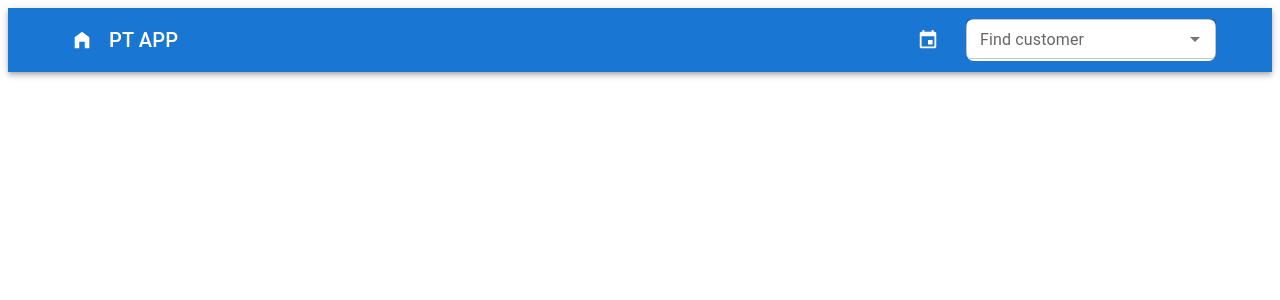
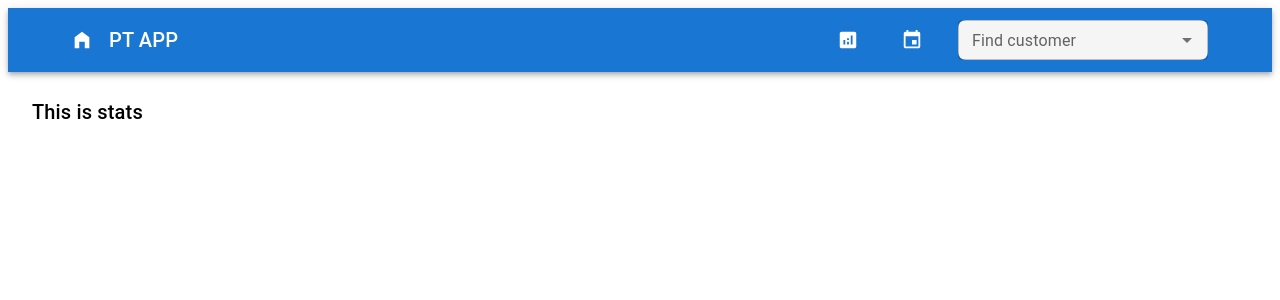
Before and after one commit to kolehmaineniina/ptapp, a React (Vite) app: page /stats in a window 1280 px wide. Shown: the top 300 px of the page. Built offline with nearby package versions, Linux system fonts and the light colour scheme; no server answers; what ag-grid-community would draw is missing.

Commit message:
A very basic recharts BarChart component has been added, trainings data fetched and mapped into an applicable form. Routing has been added and new route added to navigation

```diff
--- a/package.json
+++ b/package.json
@@ -20,14 +20,17 @@
     "ag-grid-react": "^33.2.3",
     "date-fns": "^4.1.0",
     "dayjs": "^1.11.13",
+    "lodash": "^4.17.21",
     "react": "^19.0.0",
     "react-big-calendar": "^1.18.0",
     "react-dom": "^19.0.0",
+    "react-is": "^19.1.0",
     "react-router-dom": "^7.5.0",
     "recharts": "^2.15.3"
   },
   "devDependencies": {
     "@eslint/js": "^9.21.0",
+    "@types/lodash": "^4.17.16",
     "@types/react": "^19.0.10",
     "@types/react-big-calendar": "^1.16.1",
     "@types/react-dom": "^19.0.4",
--- a/src/App.tsx
+++ b/src/App.tsx
@@ -8,6 +8,7 @@ import { Container } from '@mui/material';
 import { getCustomers } from './api/customers';
 import { useQuery, useQueryClient } from '@tanstack/react-query';
 import TrainigsCalendar from './pages/CalendarPage';
+import TrainingsStats from './pages/StatisticsPage';
 
 function App() {
 
@@ -31,6 +32,7 @@ function App() {
         <Routes>
           <Route path='/' element={<CustomersPage refreshCustomers={refreshCustomers} customers={customers} isLoading={customersLoading} />} />
           <Route path='/calendar' element={<TrainigsCalendar />} />
+          <Route path='/stats' element={<TrainingsStats />} />
           <Route path='/customers/:id' element={<CustomerProfile />} />
         </Routes>
         </Container>
--- a/src/components/AppBarNav.tsx
+++ b/src/components/AppBarNav.tsx
@@ -1,7 +1,7 @@
 import{ AppBar, Autocomplete, Button, Stack, TextField, Toolbar, Typography} from '@mui/material';
 import { NavLink, useNavigate } from 'react-router-dom';
 import { Customer } from '../types';
-import { HomeFilled } from '@mui/icons-material';
+import { Analytics, HomeFilled } from '@mui/icons-material';
 import { CalendarIcon } from '@mui/x-date-pickers';
 
 export default function AppBarNav(
@@ -18,9 +18,10 @@ export default function AppBarNav(
             <Typography variant='h6' sx={{ lineHeight: 1, px: 1 }}>PT App</Typography>
           </Button>
           <Stack direction="row">
+            <Button size="large" color="inherit" startIcon={<Analytics/>} component={NavLink} to="/stats" />
             <Button size="large" color="inherit" startIcon={<CalendarIcon/>} component={NavLink} to="/calendar" />
             <Autocomplete
-            sx={{ width: 250, bgcolor: "white", borderRadius: 2 }}
+              sx={{ width: 250, bgcolor: "whitesmoke", borderRadius: 2, m: 1 }}
               options = {customers}
               getOptionLabel={(customer) => `${customer.firstname} ${customer.lastname}`}
               onChange={(_event, value) => {
--- a/src/components/CustomerCard.tsx
+++ b/src/components/CustomerCard.tsx
@@ -49,7 +49,6 @@ export default function CustomerCard({ customer, onChange, editable, actions }:
                 {actions}
             </CardActions>
             </Stack>
-
             <CardContent>
                 <Grid container spacing={2}>
                     <Grid size={{ xs: 12, sm: 6, md: 3 }}>
--- a/src/components/CustomerGrid.tsx
+++ b/src/components/CustomerGrid.tsx
@@ -3,7 +3,6 @@ import { AgGridReact } from "ag-grid-react"
 import { AllCommunityModule, ModuleRegistry, RowClickedEvent } from 'ag-grid-community'
 import { ColDef } from "ag-grid-community"
 import { useEffect, useMemo, useRef} from 'react';
-
 
 ModuleRegistry.registerModules([AllCommunityModule])
 
@@ -18,21 +17,20 @@ export default function CustomerGrid(props: {
 }) {
 
     const colDefs: ColDef<Customer>[] = useMemo(() => [
-        { checkboxSelection: true, width: 30, suppressCsvExport: true},
+        { headerName: 'Select', checkboxSelection: true, width: 70, suppressCsvExport: true},
         { headerName: 'ID', field: 'id',
           sortable: false,
           filter: true,
           floatingFilter: true,
-          width: 100,
-          cellStyle: { textAlign: 'center' }
+          width: 90,
         },
-        { headerName: 'First Name', field: 'firstname', filter: true, floatingFilter: true },
-        { headerName: 'Last Name', field: 'lastname', filter: true, floatingFilter: true },
-        { headerName: 'Email', field: 'email', sortable: false },
-        { headerName: 'Phone', field: 'phone', sortable: false },
-        { headerName: 'Street Address', field: 'streetaddress', sortable: false },
-        { headerName: 'Zip Code', field: 'postcode' },
-        { headerName: 'City', field: 'city' }
+        { headerName: 'First Name', field: 'firstname', filter: true, floatingFilter: true, width: 120},
+        { headerName: 'Last Name', field: 'lastname', filter: true, floatingFilter: true, width: 120 },
+        { headerName: 'Email', field: 'email', sortable: false, width: 140 },
+        { headerName: 'Phone', field: 'phone', sortable: false, width: 120 },
+        { headerName: 'Street Address', field: 'streetaddress', sortable: false, width:140 },
+        { headerName: 'Zip Code', field: 'postcode', width: 90 },
+        { headerName: 'City', field: 'city', width: 90 }
     ], []);
 
     const gridRef = useRef<AgGridReact<Customer>>(null);
@@ -83,11 +81,12 @@ export default function CustomerGrid(props: {
                 columnDefs={colDefs}
                 defaultColDef={
                     { sortable: true,
-                    resizable: true }
+                    resizable: true
+                   }
                 }
                 getRowStyle={(params) => {
                   if(params.data?.id === props.newRowId) {
-                    return { backgroundColor: "#e8f5e9" };
+                    return { backgroundColor: "#e5f3fd" };
                   }
                 }}
             />
--- a/src/components/TrainingForm.tsx
+++ b/src/components/TrainingForm.tsx
@@ -11,7 +11,6 @@ export default function TrainingForm({ training, onChange, onSubmit,
 }) {
     return (
         <Stack spacing={2} >
-            <Stack spacing={1}>
             <DatePicker
                 label="Date"
                 value={training.date ? dayjs(training.date) : null}
@@ -43,7 +42,6 @@ export default function TrainingForm({ training, onChange, onSubmit,
                 onChange={onChange}
                 fullWidth
             />
-            </Stack>
             <Button variant="contained" onClick={onSubmit} disabled={!training.date || !training.activity || Number(training.duration) <= 0}>Save Training</Button>
         </Stack>
     )
--- a/src/pages/CalendarPage.tsx
+++ b/src/pages/CalendarPage.tsx
@@ -10,7 +10,7 @@ import { getDay } from 'date-fns/getDay';
 import { parseISO } from 'date-fns/parseISO';
 import { addMinutes } from 'date-fns/addMinutes';
 import { enUS } from 'date-fns/locale'
-import { Stack } from "@mui/material";
+import { Stack, Typography } from "@mui/material";
 import 'react-big-calendar/lib/css/react-big-calendar.css';
 
 export default function TrainigsCalendar() {
@@ -30,7 +30,7 @@ export default function TrainigsCalendar() {
         locales,
     });
 
-    const { data } = useQuery({
+    const { data, isLoading, error } = useQuery({
         queryKey: ['all-trainings'],
         queryFn: () => getAllTrainings(),
     });
@@ -50,9 +50,15 @@ export default function TrainigsCalendar() {
         });
       }, [trainings]);
 
+    if (isLoading) {
+        return <Typography color="info" variant="h6">Loading events</Typography>
+    }
 
+    if (error) {
+        return <Typography color="error" variant="h6">Failed to load calendar</Typography>
+    }
     return (
-        <Stack sx={{ height: '80vh', width: '100%'}} alignItems='center'>
+        <Stack sx={{ height: '80vh', width: '100%', pt: 2}} alignItems='center'>
             <Calendar
                 view={view}
                 onView={handleView}
@@ -60,7 +66,7 @@ export default function TrainigsCalendar() {
                 events={events}
                 startAccessor="start"
                 endAccessor="end"
-                style={{ height: '100%', width: '90%' }}
+                style={{ height: '90%', width: '90%' }}
             />
         </Stack>
 
--- a/src/pages/CustomersPage.tsx
+++ b/src/pages/CustomersPage.tsx
@@ -133,7 +133,7 @@ export default function CustomersPage({
 
     return (
         <Stack direction="column" spacing={2} sx={{width: '100%', height: '84vh'}} alignItems="center">
-            <Stack direction="row" justifyContent="space-between" sx={{width: '90%'}}>
+            <Stack direction="row" justifyContent="space-between" sx={{width: '85%'}}>
                 <ButtonGroup variant='text'>
                     <Button
                         startIcon={<AddIcon />}
@@ -142,7 +142,7 @@ export default function CustomersPage({
                             setSelectedCustomer(emptyCustomer),
                         setOpenForm(true)}}
                     >
-                    New Customer
+                    Customer
                     </Button>
                     <Button
                         sx={{ px: 3 }}
@@ -158,7 +158,7 @@ export default function CustomersPage({
                 Export to CSV
                 </Button>
             </Stack>
-            <Box sx={{ flexGrow: 1, overflow: 'hidden', width: '85vw' }}>
+            <Box sx={{ flexGrow: 1, overflow: 'hidden', width: '90vw' }}>
                 <CustomerGrid
                     customers={[...customers].reverse()}
                     isLoading={customersLoading}
--- /dev/null
+++ b/src/pages/StatisticsPage.tsx
@@ -0,0 +1,43 @@
+import { useQuery } from "@tanstack/react-query";
+import { groupBy, sumBy } from 'lodash';
+import { getAllTrainings } from "../api/trainings";
+import { Training } from "../types";
+import { Box, Typography } from "@mui/material";
+import { Bar, BarChart, XAxis, YAxis } from "recharts";
+
+export default function TrainingsStats() {
+
+    const { data, isLoading, error} = useQuery({
+            queryKey: ['allTrainings'],
+            queryFn: () => {
+                return  getAllTrainings();
+            },
+        });
+
+    const trainings = data?._embedded?.trainings?.map( (t: Training) => ({
+        activity: t.activity, duration: t.duration
+    }
+    )) ?? [];
+
+    const grouped= groupBy(trainings, 'activity');
+    const totals = Object.entries(grouped).map((entry) => {
+        return {
+            activity: entry[0],
+            minutes: sumBy(entry[1], 'duration'),
+        }
+    })
+
+    console.log(totals)
+
+    return (
+        <Box sx={{width: '100%', height: '100%'}}>
+            <Typography variant="h6">This is stats</Typography>
+            <BarChart width={600} height={600} data={totals}>
+                <XAxis dataKey="activity" />
+                <YAxis />
+                <Bar dataKey="minutes"/>
+            </BarChart>
+        </Box>
+    )
+
+}
```
Also changed, not shown: src/components/TrainingChart.tsx (deleted, +0 -14 lines), 1 other file (tests, documents, lock files or other folders). Lines whose indentation alone changed are shown as unchanged.
